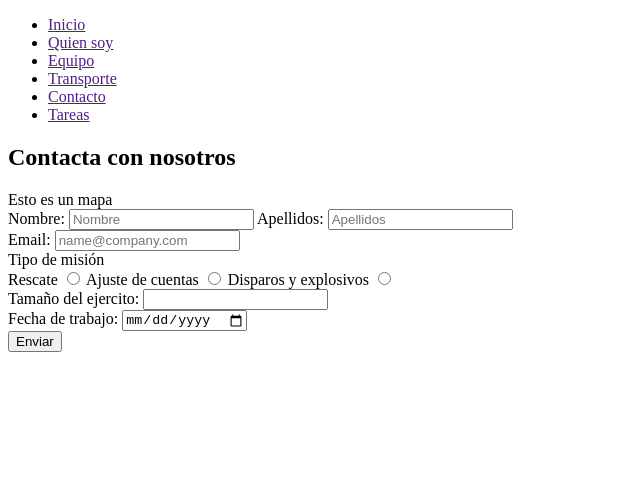
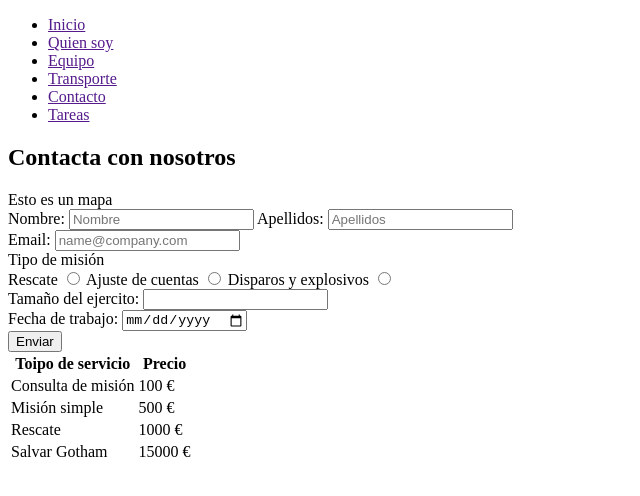
Before and after one commit to Web-dev-450/HTML5-CSS3-JS, a plain HTML site: page contact.html in a window 1280 px wide. Shown: the whole page, without its empty margins (0-640 px from the left). Drawn offline with Linux system fonts and the light colour scheme.

Commit message:
pagina contacto finalizada primera clase

```diff
--- a/contact.html
+++ b/contact.html
@@ -68,7 +68,32 @@
                 </div>
             </section>
             <section class="product-price">
-
+                <table>
+                    <thead>
+                        <tr>
+                        <th>Toipo de servicio</th>
+                        <th>Precio</th>
+                    </tr>
+                    </thead>
+                    <tbody>
+                        <tr>
+                            <td>Consulta de misión</td>
+                            <td>100 €</td>
+                        </tr>
+                        <tr>
+                            <td>Misión simple</td>
+                            <td>500 €</td>
+                        </tr>
+                        <tr>
+                            <td>Rescate</td>
+                            <td>1000 €</td>
+                        </tr>
+                        <tr>
+                            <td>Salvar Gotham</td>
+                            <td>15000 €</td>
+                        </tr>
+                    </tbody>
+                </table>
             </section>
         </main>
 </body>
```
Also changed, not shown: index.html (+3 -1 lines).
